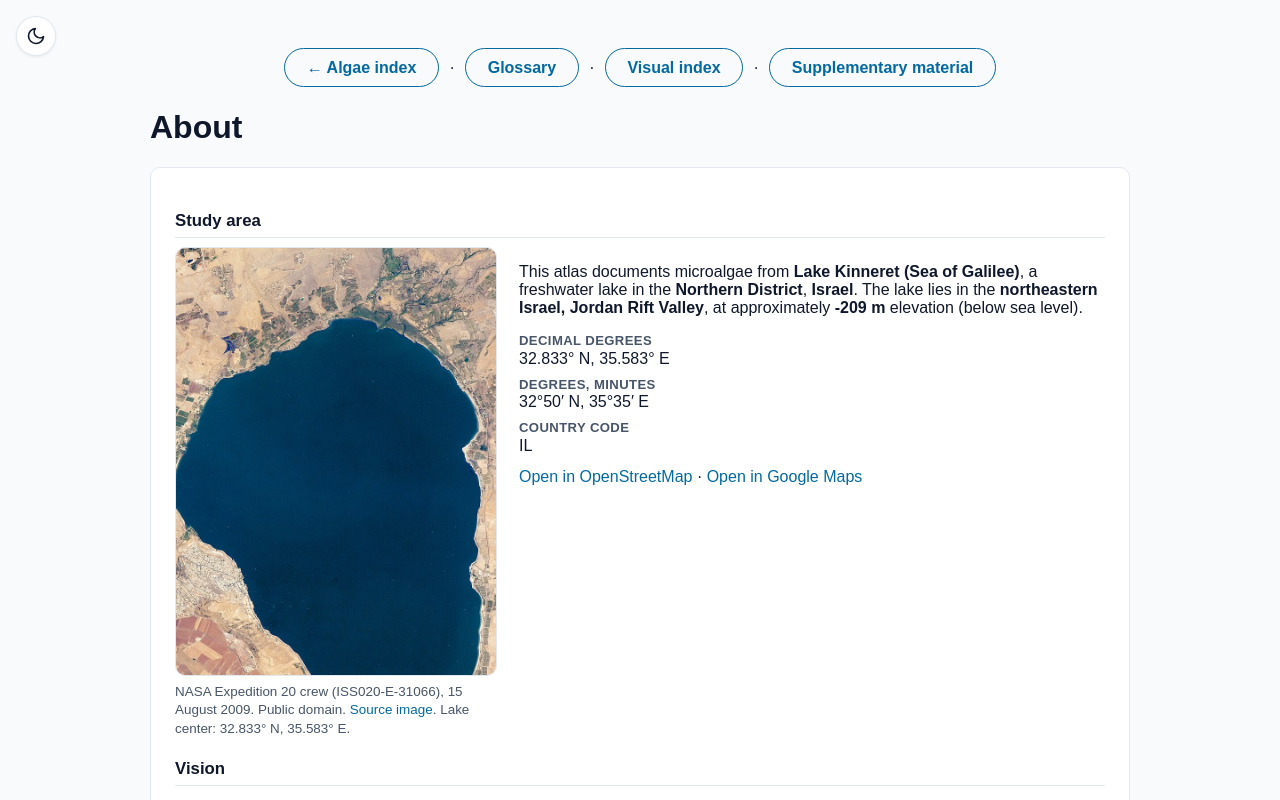
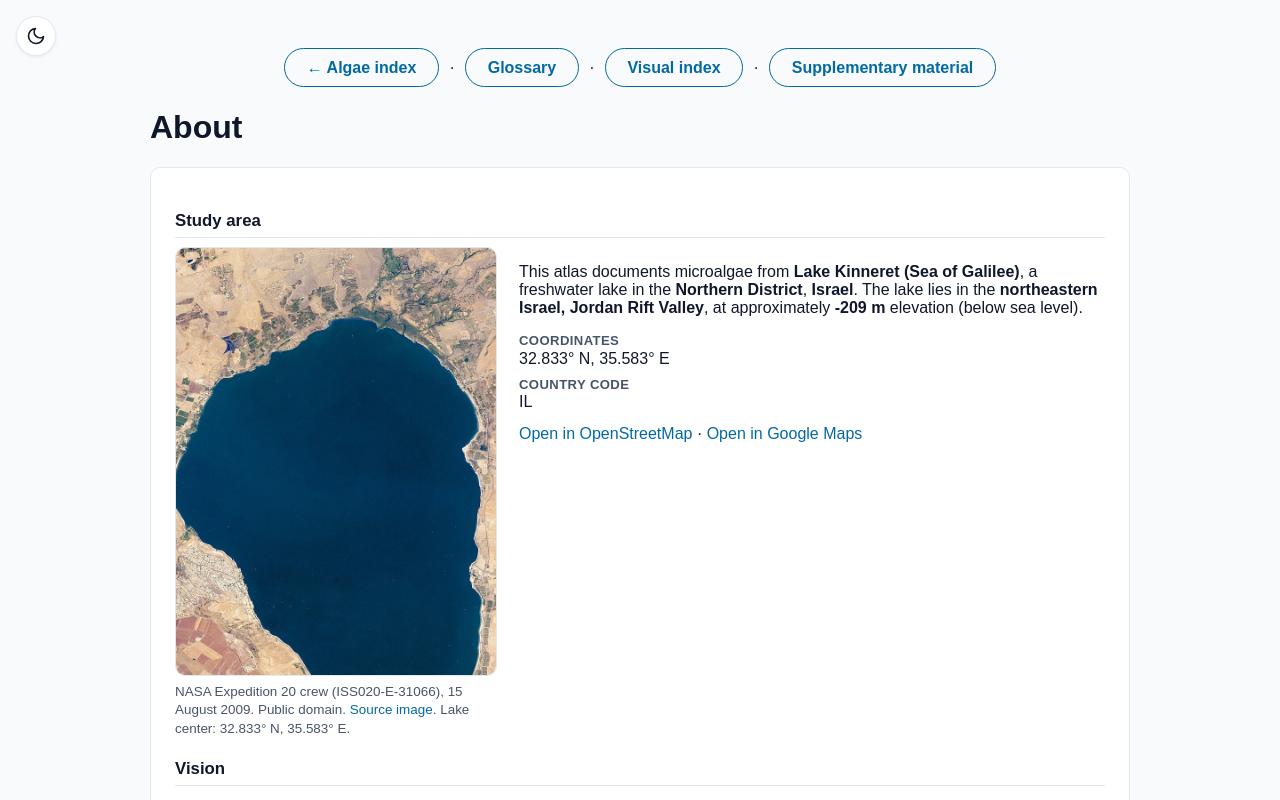
Before and after one commit to galcohensius/kinneret-algae-atlas, a Next.js app: page /about in a window 1280 px wide. Shown: the top 800 px of the page. Built offline with nearby package versions, Linux system fonts and the light colour scheme.

Commit message:
Drop redundant DMS coordinates from About page
Keep decimal degrees as the single visitor-facing format; DMS remains
available in the API payload for machine-readable use.

Co-authored-by: Gal Cohensius <galcohensius@gmail.com>

```diff
--- a/app/components/StudyAreaBlock.tsx
+++ b/app/components/StudyAreaBlock.tsx
@@ -3,7 +3,6 @@ import { publicAssetPath } from "../../lib/public-path";
 import {
   formatStudyAreaFooterLine,
   formatStudyAreaCoordinatesDecimal,
-  formatStudyAreaCoordinatesDms,
   formatStudyAreaLakeName,
   STUDY_AREA,
   studyAreaGoogleMapsUrl,
@@ -61,12 +60,8 @@ export default function StudyAreaBlock({ variant }: StudyAreaBlockProps) {
           </p>
           <dl className="study-area-coords">
             <div>
-              <dt>Decimal degrees</dt>
+              <dt>Coordinates</dt>
               <dd>{formatStudyAreaCoordinatesDecimal()}</dd>
-            </div>
-            <div>
-              <dt>Degrees, minutes</dt>
-              <dd>{formatStudyAreaCoordinatesDms()}</dd>
             </div>
             <div>
               <dt>Country code</dt>
```
